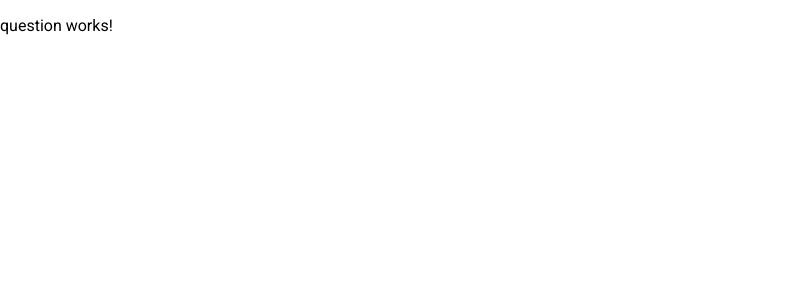
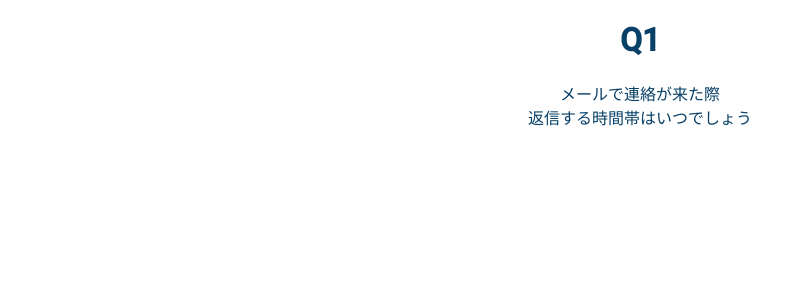
Before and after one commit to shion0223/intern-shion, an Angular app in the folder manner-app/: page /question in a window 1280 px wide. Shown: the top 300 px of the page, without its empty margins (0-812 px from the left). Built offline with nearby package versions, Linux system fonts and the light colour scheme.

Commit message:
scssに色を追加

```diff
--- a/manner-app/src/app/pages/question/question.component.html
+++ b/manner-app/src/app/pages/question/question.component.html
@@ -1 +1,7 @@
-<p>question works!</p>
+<h1 class="questionNumber">
+    <div>Q1</div>
+</h1>
+<div class="questionSentence">
+    <span>メールで連絡が来た際</span>
+    <span>返信する時間帯はいつでしょう</span>
+</div>
--- a/manner-app/src/app/pages/question/question.component.scss
+++ b/manner-app/src/app/pages/question/question.component.scss
@@ -0,0 +1,12 @@
+@import '../../../styles/color';
+
+.questionNumber{
+    text-align: center;
+    color: $text;
+}
+.questionSentence{
+    display: flex;
+    flex-direction: column;
+    align-items: center;
+    color: $text;
+}
--- a/manner-app/src/app/pages/top/top.component.scss
+++ b/manner-app/src/app/pages/top/top.component.scss
@@ -1,4 +1,6 @@
+@import '../../../styles/color';
+
 .title{
-    color: #094067;
     text-align: center;
+    color: $text;
 }
--- /dev/null
+++ b/manner-app/src/styles/_color.scss
@@ -0,0 +1 @@
+$text:#094067;
```
